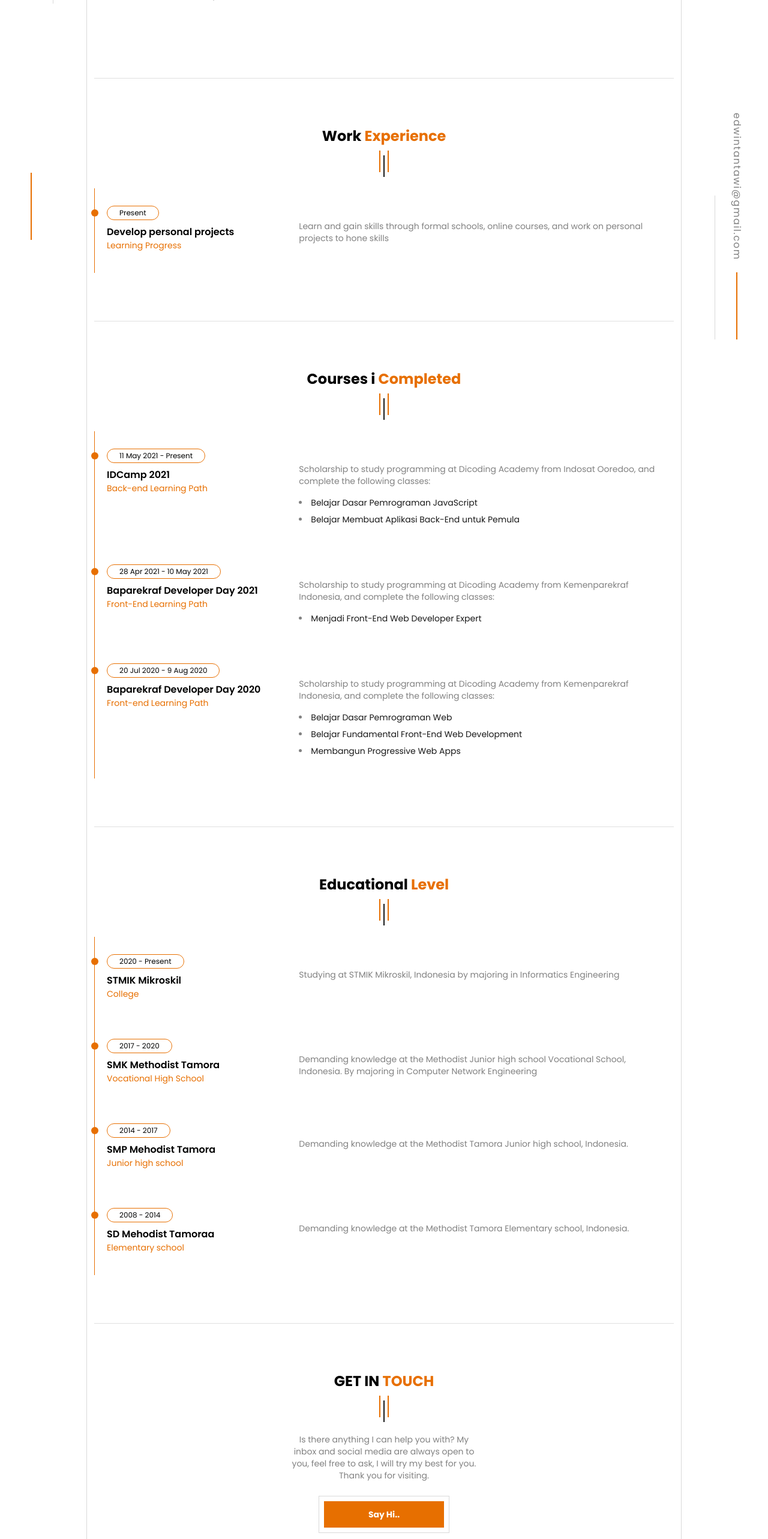
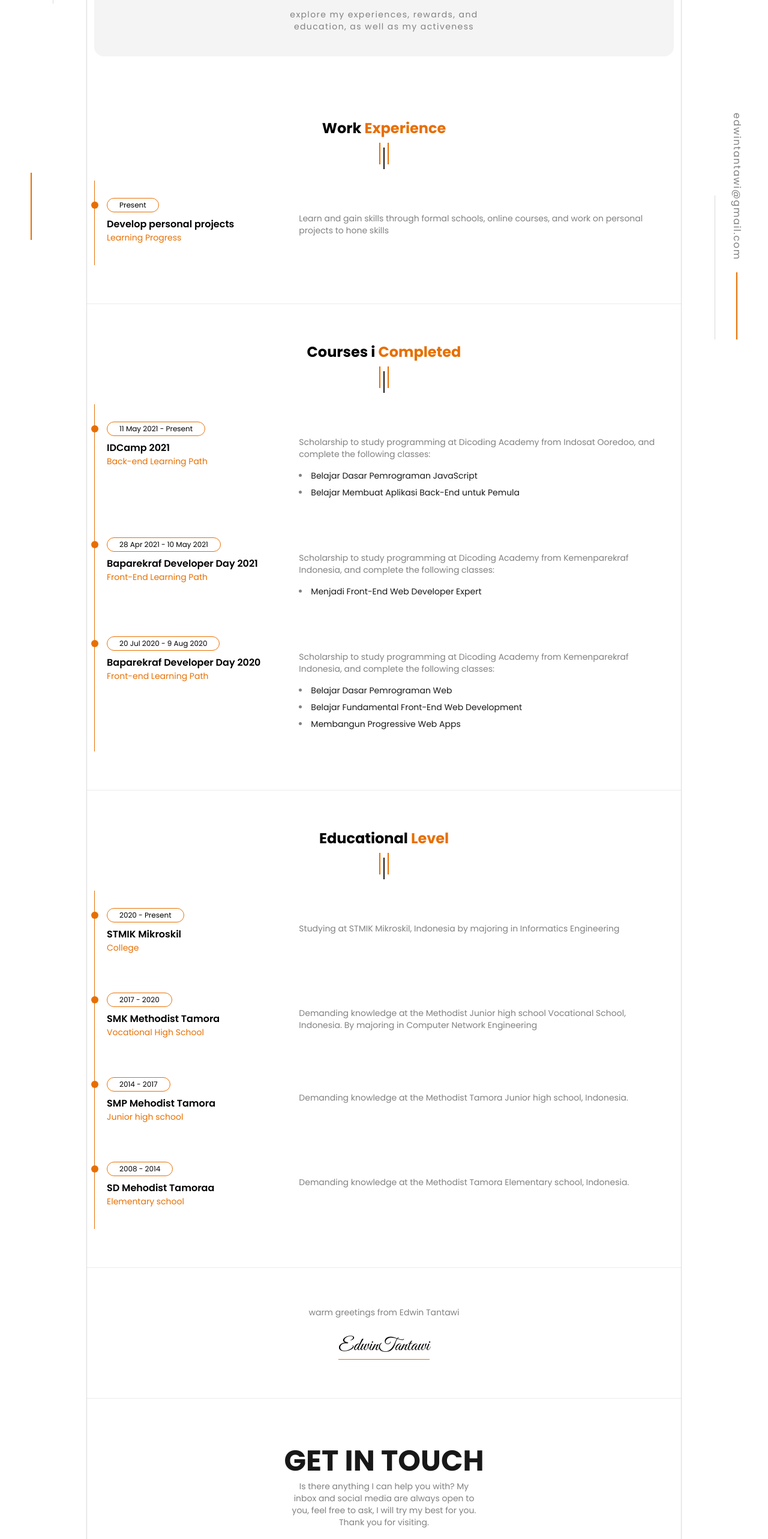
Before and after one commit to edwintantawi/portfolio-website, a Next.js app: page /resume in a window 1280 px wide. Shown: the part 234-2800 px from the top of the page at 60% size. Built offline with nearby package versions, Linux system fonts and the light colour scheme.

Commit message:
design improvement

```diff
--- a/components/AppContainer.jsx
+++ b/components/AppContainer.jsx
@@ -4,9 +4,7 @@ const AppContainer = ({ children }) => {
   return (
     <div className="max-w-[1430px] mx-auto md:px-36">
       <div className="max-w-[1140px] xl:border-light-gray xl:border-r xl:border-l ">
-        <main className="max-w-[1000px] mx-auto px-3 relative z-20">
-          {children}
-        </main>
+        <main className="max-w-[1000px] mx-auto relative z-20">{children}</main>
       </div>
     </div>
   );
--- a/components/AppCtaSection.jsx
+++ b/components/AppCtaSection.jsx
@@ -1,18 +1,20 @@
 import AppButton from './AppButton';
-import AppSection from './AppSection';
 
 const AppCtaSection = () => {
   return (
-    <AppSection title="GET IN TOUCH" closed>
+    <section className="py-20 border-b border-light-gray">
       <div className="text-center">
-        <p className="text-xs md:text-sm text-gray max-w-[260px] md:max-w-xs mx-auto ">
+        <h2 className="text-4xl lg:text-5xl font-bold text-black">
+          GET IN TOUCH
+        </h2>
+        <p className="text-xs md:text-sm text-gray max-w-[260px] md:max-w-xs mx-auto mt-2">
           Is there anything I can help you with? My inbox and social media are
           always open to you, feel free to ask, I will try my best for you.
           Thank you for visiting.
         </p>
-        <AppButton title="Say Hi.." href="/contact" />
+        <AppButton title="Say Hi.." href="/contact" color="orange" />
       </div>
-    </AppSection>
+    </section>
   );
 };
 
--- a/components/AppDecoration.jsx
+++ b/components/AppDecoration.jsx
@@ -1,6 +1,6 @@
 import PropTypes from 'prop-types';
 
-const AppDecoration = ({ type, closed }) => {
+const AppDecoration = ({ type, closed, center }) => {
   switch (type) {
     case 'fixline':
       return (
@@ -10,7 +10,9 @@ const AppDecoration = ({ type, closed }) => {
       );
     case 'threeline':
       return (
-        <div className={`text-center mt-2 ${closed ? 'mb-5' : 'mb-12'}`}>
+        <div
+          className={`${center && 'text-center'} mt-2 text-center mb-3 lg:mb-5`}
+        >
           <span className="inline-block bg-orange w-[1.5px] lg:w-[2px] h-8 lg:h-9" />
           <span className="inline-block bg-black w-[1.5px] lg:w-[2px] h-8 lg:h-9 mx-1 lg:mx-[5px] -mb-2" />
           <span className="inline-block bg-orange w-[1.5px] lg:w-[2px] h-8 lg:h-9" />
@@ -24,11 +26,13 @@ const AppDecoration = ({ type, closed }) => {
 AppDecoration.propTypes = {
   type: PropTypes.oneOf(['fixline', 'threeline']),
   closed: PropTypes.bool,
+  center: PropTypes.bool,
 };
 
 AppDecoration.defaultProps = {
   type: 'fixline',
   closed: false,
+  center: false,
 };
 
 export default AppDecoration;
--- a/components/AppHeader.jsx
+++ b/components/AppHeader.jsx
@@ -15,10 +15,14 @@ const AppHeader = ({ title, description }) => {
     );
   };
   return (
-    <AppSection decoration={false}>
-      <div className="mt-10 lg:mt-0">
+    <AppSection
+      decoration={false}
+      className="pt-12 lg:pt-32 pb-2 lg:pb-10"
+      noSeparator
+    >
+      <div className="mt-10 lg:mt-0 bg-light-gray p-7 lg:p-10 bg-opacity-30 rounded-lg lg:rounded-2xl text-center">
         {splitTitleCharColor(title)}
-        <p className="text-xs lg:text-sm text-gray max-w-[250px] md:max-w-sm tracking-widest mt-2">
+        <p className="text-xs lg:text-sm text-gray max-w-sm tracking-widest mt-3 lg:mt-5 mx-auto">
           {description}
         </p>
       </div>
--- a/components/AppHero.jsx
+++ b/components/AppHero.jsx
@@ -4,7 +4,7 @@ import AppButton from './AppButton';
 
 const AppHero = () => {
   return (
-    <header className="bg-hero-pattern bg-center">
+    <header className="bg-hero-pattern bg-center px-3">
       <AppContainer>
         <div className="h-screen flex flex-col justify-center pt-16 items-center text-center lg:items-start lg:text-left">
           <span className="text-xs md:text-sm text-black flex items-center">
--- a/components/AppSection.jsx
+++ b/components/AppSection.jsx
@@ -1,13 +1,24 @@
 import PropTypes from 'prop-types';
 import AppDecoration from './AppDecoration';
 
-const AppSection = ({ title, closed, children, decoration }) => {
+const AppSection = ({
+  title,
+  center,
+  children,
+  decoration,
+  className,
+  noSeparator,
+}) => {
   const splitTitleColor = (title) => {
     const titleBase = title.split(' ');
     const titleStart = titleBase.slice(0, -1).join(' ');
     const titleEnd = titleBase.pop();
     return (
-      <h2 className="text-xl lg:text-2xl font-bold text-center">
+      <h2
+        className={`${
+          center && 'text-center'
+        } text-xl lg:text-2xl font-bold mb-0 text-center`}
+      >
         {titleStart}
         <span className="text-orange"> {titleEnd}</span>
       </h2>
@@ -16,12 +27,12 @@ const AppSection = ({ title, closed, children, decoration }) => {
 
   return (
     <section
-      className={`border-b border-light-gray border-opacity-80 ${
-        closed ? 'py-16 lg:py-20' : 'py-20 lg:py-32'
-      }`}
+      className={`py-10 lg:py-16 px-3 ${
+        noSeparator || 'border-b border-light-gray border-opacity-50'
+      } ${className} `}
     >
       {splitTitleColor(title)}
-      {decoration && <AppDecoration type="threeline" closed={closed} />}
+      {decoration && <AppDecoration type="threeline" />}
       {children}
     </section>
   );
@@ -29,8 +40,10 @@ const AppSection = ({ title, closed, children, decoration }) => {
 
 AppSection.propTypes = {
   title: PropTypes.string,
-  closed: PropTypes.bool,
+  center: PropTypes.bool,
   decoration: PropTypes.bool,
+  className: PropTypes.string,
+  noSeparator: PropTypes.bool,
   children: PropTypes.oneOfType([
     PropTypes.node,
     PropTypes.arrayOf(PropTypes.node),
@@ -39,8 +52,10 @@ AppSection.propTypes = {
 
 AppSection.defaultProps = {
   title: '',
-  closed: false,
+  center: false,
   decoration: true,
+  className: '',
+  noSeparator: false,
 };
 
 export default AppSection;
--- a/components/AppSignature.jsx
+++ b/components/AppSignature.jsx
@@ -2,7 +2,7 @@ import AppSection from './AppSection';
 
 const AppSignature = () => {
   return (
-    <AppSection closed decoration={false}>
+    <AppSection decoration={false}>
       <div className="text-center">
         <p className="text-gray text-xs md:text-sm">
           warm greetings from Edwin Tantawi
--- a/pages/about.jsx
+++ b/pages/about.jsx
@@ -18,8 +18,8 @@ const About = () => {
         description={USER.about.description}
       />
       {USER.about.contents.map((item) => (
-        <AppSection key={item.id} title={item.name} closed>
-          <p className="text-gray text-sm md:text-base text-center max-w-2xl mx-auto">
+        <AppSection key={item.id} title={item.name}>
+          <p className="text-gray text-xs md:text-base text-center max-w-2xl lg:mx-auto">
             {item.description}
           </p>
         </AppSection>
--- a/pages/index.jsx
+++ b/pages/index.jsx
@@ -10,6 +10,7 @@ import AppFooter from '../components/AppFooter';
 import AppDecoration from '../components/AppDecoration';
 import AppSide from '../components/AppSide';
 import AppProject from '../components/AppProject';
+import AppSignature from '../components/AppSignature';
 
 const Home = () => {
   return (
@@ -70,7 +71,7 @@ const Home = () => {
             {USER.project.contents
               .filter((filteredItem) => filteredItem.top)
               .map((item) => (
-                <AppProject project={item} />
+                <AppProject key={item.id} project={item} />
               ))}
           </div>
           <div className="text-center py-7">
@@ -81,6 +82,7 @@ const Home = () => {
             </Link>
           </div>
         </AppSection>
+        <AppSignature />
         <AppCtaSection />
         <AppFooter />
       </AppContainer>
--- a/pages/projects.jsx
+++ b/pages/projects.jsx
@@ -5,6 +5,7 @@ import AppSection from '../components/AppSection';
 import AppProject from '../components/AppProject';
 import AppCtaSection from '../components/AppCtaSection';
 import AppFooter from '../components/AppFooter';
+import AppSignature from '../components/AppSignature';
 
 const Project = () => {
   return (
@@ -17,13 +18,14 @@ const Project = () => {
         title={USER.project.title}
         description={USER.project.desctiption}
       />
-      <AppSection title="Personal Projects" closed>
+      <AppSection title="Personal Projects">
         <div className="grid grid-cols-1 sm:grid-cols-2 lg:grid-cols-3 gap-x-4 gap-y-6">
           {USER.project.contents.map((item) => (
             <AppProject key={item.key} project={item} />
           ))}
         </div>
       </AppSection>
+      <AppSignature />
       <AppCtaSection />
       <AppFooter />
     </AppShell>
--- a/pages/resume.jsx
+++ b/pages/resume.jsx
@@ -6,6 +6,7 @@ import AppTimeline from '../components/AppTimeline';
 import AppCtaSection from '../components/AppCtaSection';
 import AppFooter from '../components/AppFooter';
 import AppShell from '../components/AppShell';
+import AppSignature from '../components/AppSignature';
 
 const Resume = () => {
   return (
@@ -19,9 +20,9 @@ const Resume = () => {
         description={USER.resume.description}
       />
       {USER.resume.contents.map((item) => (
-        <AppSection key={item.id} title={item.title} closed>
+        <AppSection key={item.id} title={item.title} className="py-0">
           {item.contents.map((subItem) => (
-            <AppTimeline item={subItem}>
+            <AppTimeline key={subItem.id} item={subItem}>
               {subItem.description}
               {subItem.list ? (
                 <ul className="mt-4">
@@ -46,6 +47,7 @@ const Resume = () => {
           ))}
         </AppSection>
       ))}
+      <AppSignature />
       <AppCtaSection />
       <AppFooter />
     </AppShell>
```
Also changed, not shown: components/AppButton.jsx (+10 -2 lines).
